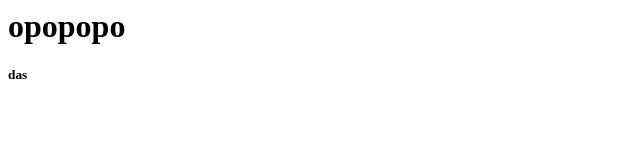
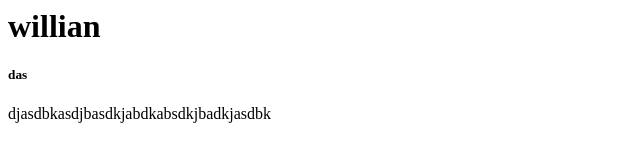
Before and after one commit to willianBinda/teste, a plain HTML site: page index.html in a window 1280 px wide. Shown: the whole page, without its empty margins (0-640 px from the left). Drawn offline with Linux system fonts and the light colour scheme.

Commit message:
comitado do pc
coloquei mais <p> com merda nenhuma

```diff
--- a/index.html
+++ b/index.html
@@ -7,10 +7,11 @@
 </head>
 <body>
     <h1>
-        opopopo
+        willian
     </h1>
     <div>
         <h5>das</h5>
     </div>
+    <p>djasdbkasdjbasdkjabdkabsdkjbadkjasdbk</p>
 </body>
 </html>
```
